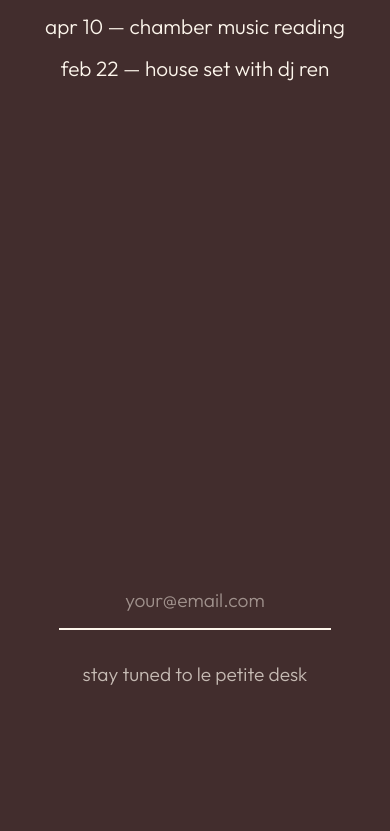
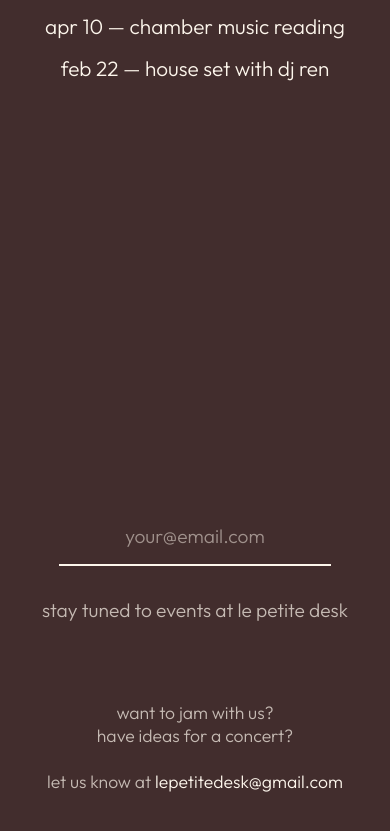
Before and after one commit to jbejjani2022/le-petit-desk, a plain HTML site: page index.html in a window 390 px wide. Shown: the part 2008-2839 px from the top of the page. Drawn offline with nearby package versions, Linux system fonts and the light colour scheme.

Commit message:
integrate email submission with app script

```diff
--- a/index.html
+++ b/index.html
@@ -187,6 +187,24 @@
 
     .error-message.show {
       opacity: 1;
+    }
+
+    .jam-with-us {
+      font-size: 1.2rem;
+      margin-top: 2rem;
+      color: rgba(253, 246, 236, 0.7);
+      font-family: var(--font-family);
+      font-weight: 300;
+    }
+
+    .jam-with-us a {
+      color: var(--text);
+      text-decoration: none;
+      transition: color 0.3s ease;
+    }
+
+    .jam-with-us a:hover {
+      color: var(--accent);
     }
 
     /* Instagram Icon */
@@ -403,6 +421,11 @@
         font-size: 1.5rem;
       }
 
+      .jam-with-us {
+        font-size: 1.1rem;
+        margin-top: 1.5rem;
+      }
+
       section { padding: 1rem; min-height: 60vh; }
 
       section.landing {
@@ -462,6 +485,11 @@
         width: 240px;
         max-width: 70vw;
         font-size: 1.2rem;
+      }
+
+      .jam-with-us {
+        font-size: 1.1rem;
+        margin-top: 1.2rem;
       }
 
       section { min-height: 55vh; padding: 0; }
@@ -570,9 +598,10 @@
 
   <section class="subscribe">
     <form id="subscribeForm" novalidate>
-      <input type="email" id="emailInput" placeholder="your@email.com" />
-      <div class="subscribe-text">stay tuned to le petite desk</div>
+      <input type="email" id="emailInput" name="email" placeholder="your@email.com" required />
+      <div class="subscribe-text">stay tuned to events at le petite desk</div>
       <div class="error-message" id="errorMessage">invalid email address</div>
+      <div class="jam-with-us">want to jam with us?<br>have ideas for a concert?<br><br>let us know at <a href="mailto:lepetitedesk@gmail.com">lepetitedesk@gmail.com</a></div>
     </form>
   </section>
 
@@ -586,6 +615,9 @@
 
   <script>
     gsap.registerPlugin(ScrollTrigger);
+
+    // Replace with your deployed Google Apps Script Web App URL (ends with /exec)
+    const WEB_APP_URL = 'https://script.google.com/macros/s/AKfycbzIjuet4gxxD3LvkvByzy9Sxb_cWK-Nk7c0SEVxO_HuycgEMe4XKM0TDaWm35RIhsGXvw/exec';
 
     // ✨ NEW: DYNAMIC WORD POSITIONING LOGIC
     const deskGraphic = document.querySelector('.desk-graphic');
@@ -746,7 +778,22 @@
         showError();
       } else {
         hideError();
-        console.log('Valid email submitted:', email);
+        const data = new FormData();
+        data.append('email', email);
+
+        if (WEB_APP_URL && WEB_APP_URL.startsWith('https')) {
+          fetch(WEB_APP_URL, {
+            method: 'POST',
+            body: new URLSearchParams({ email }),
+            mode: 'no-cors'
+          });
+        }
+
+        emailInput.value = '';
+        const subscribeText = document.querySelector('.subscribe-text');
+        if (subscribeText) {
+          subscribeText.textContent = 'thanks! you\'re on the list';
+        }
       }
     });
 
```
Also changed, not shown: 1 other file.
